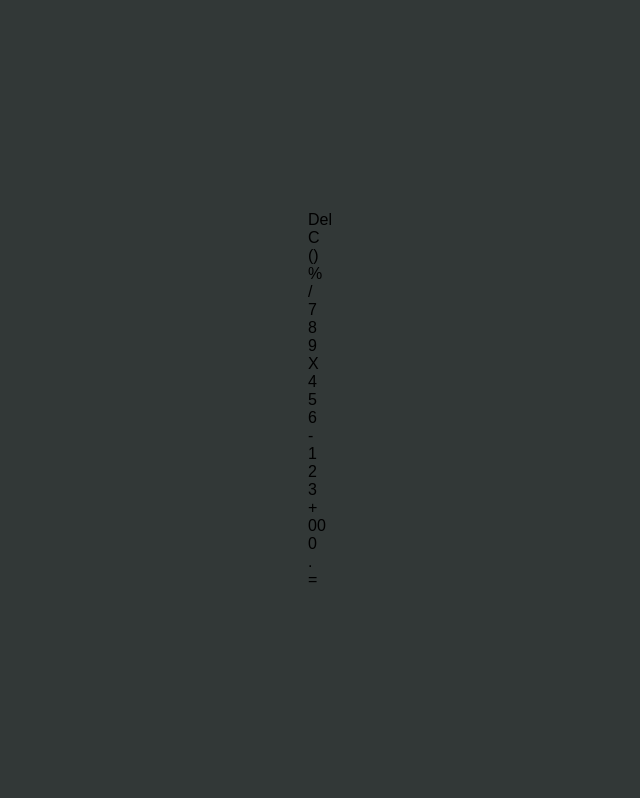
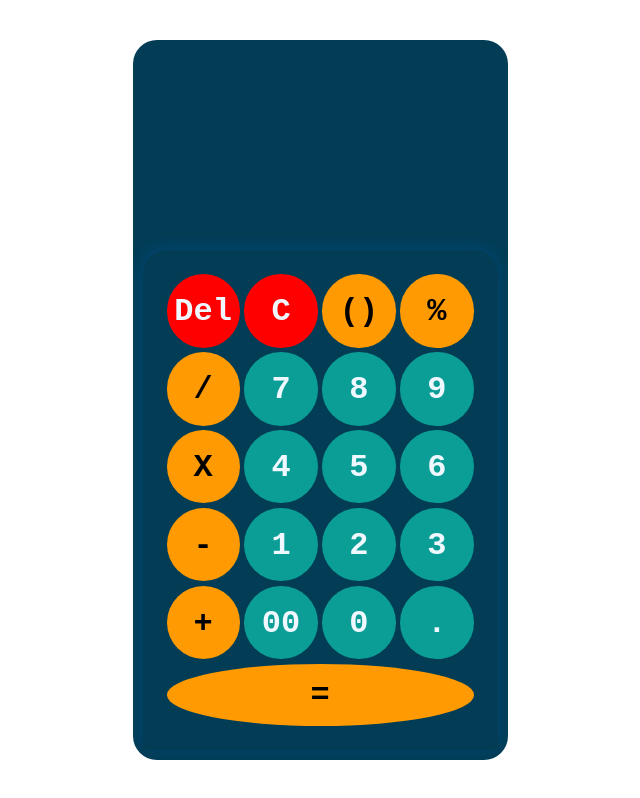
Before and after one commit to anggamardison/angga-id, a plain HTML site: page Kalkulator_Id/index.html in a window 1280 px wide. Shown: the whole page, without its empty margins (320-960 px from the left). Drawn offline with Linux system fonts and the light colour scheme.

Commit message:
Update style.css

```diff
--- a/Kalkulator_Id/style.css
+++ b/Kalkulator_Id/style.css
@@ -1,72 +1,128 @@
 /* Reset margin, padding, and box-sizing for all elements */
 * {
-  margin: 0;
-  padding: 0;
-  box-sizing: border-box; /* Mengatur box-sizing untuk semua elemen */
-  font-family: "Poppins", sans-serif; /* Mengatur font default */
+  margin: 0; /* Menghilangkan margin default */
+  padding: 0; /* Menghilangkan padding default */
+  box-sizing: border-box; /* Mengatur box-sizing untuk menghitung padding dan border dalam lebar dan tinggi elemen */
+  font-family: "Courier New", Courier, monospace; /* Mengatur font default */
 }
 
 /* Mengatur gaya untuk elemen body */
 body {
-  width: 100%; /* Lebar penuh */
-  height: 100vh; /* Tinggi penuh viewport */
-  display: flex; /* Menggunakan flexbox untuk penataan */
-  justify-content: center; /* Mengatur konten di tengah secara horizontal */
-  align-items: center; /* Mengatur konten di tengah secara vertikal */
-  background-color: #323837; /* Warna latar belakang */
+  display: flex; /* Menggunakan flexbox untuk tata letak */
+  justify-content: center; /* Mengatur konten agar terpusat secara horizontal */
+  align-items: center; /* Mengatur konten agar terpusat secara vertikal */
+  height: 100vh; /* Mengatur tinggi body menjadi 100% dari viewport */
 }
 
-/* Gaya untuk kalkulator */
-.calculator {
-  border: 1px solid #717377; /* Garis batas kalkulator */
-  padding: 20px; /* Ruang di dalam kalkulator */
-  border-radius: 16px; /* Sudut melengkung */
-  background: #1a1b26; /* Warna latar belakang kalkulator */
-  box-shadow: 0px 3px 15px rgba(113, 115, 119, 0.5); /* Bayangan untuk efek kedalaman */
+/* Mengatur gaya untuk kontainer utama */
+.container {
+  width: 100%; /* Lebar kontainer 100% */
+  max-width: 375px; /* Lebar maksimum kontainer */
+  min-height: 640px; /* Tinggi minimum kontainer */
+  overflow: hidden; /* Menyembunyikan konten yang melampaui batas kontainer */
+  border-radius: 1.5rem; /* Membuat sudut kontainer melengkung */
+  display: flex; /* Menggunakan flexbox untuk tata letak */
+  flex-direction: column; /* Mengatur arah flex menjadi kolom */
+  position: relative; /* Mengatur posisi relatif untuk elemen anak */
+  padding: 10px; /* Memberikan padding di dalam kontainer */
+  justify-content: center; /* Mengatur konten agar terpusat secara vertikal */
+  background-color: rgb(2, 61, 85); /* Mengatur warna latar belakang kontainer */
 }
 
-/* Gaya untuk input */
-input {
-  width: 320px; /* Lebar input */
-  border: none; /* Tanpa garis batas */
-  padding: 24px; /* Ruang di dalam input */
-  margin: 10px; /* Margin di sekitar input */
-  background: transparent; /* Latar belakang transparan */
-  border: 1px solid rgba(255, 255, 255, 0.1); /* Garis batas dengan transparansi */
-  border-radius: 16px; /* Sudut melengkung */
-  box-shadow: 5px 5px 15px rgba(0, 0, 0, 0.5); /* Bayangan untuk efek kedalaman */
-  font-size: 40px; /* Ukuran font */
-  text-align: right; /* Teks rata kanan */
-  cursor: pointer; /* Kursor pointer saat hover */
-  color: #ffffff; /* Warna teks */
+/* Mengatur gaya untuk layar kalkulator */
+.layar {
+  min-height: 200px; /* Tinggi minimum layar */
+  padding: 1.5rem; /* Memberikan padding di dalam layar */
+  display: flex; /* Menggunakan flexbox untuk tata letak */
+  justify-content: flex-end; /* Mengatur konten agar berada di sebelah kanan */
+  align-items: flex-end; /* Mengatur konten agar berada di bagian bawah */
+  text-align: right; /* Mengatur teks agar rata kanan */
+  flex: 1 1 0%; /* Mengatur fleksibilitas layar */
 }
 
-/* Gaya untuk placeholder di input */
-input::placeholder {
-  color: #ffffff; /* Warna placeholder */
+/* Mengatur gaya untuk input di layar */
+.layar .input {
+  font-size: 1.25rem; /* Ukuran font untuk input */
+  margin-bottom: 0.5rem; /* Margin bawah untuk pemisahan dari elemen lain */
+  color: aliceblue; /* Warna teks input */
 }
 
-/* Gaya untuk tombol */
-button {
-  border: none; /* Tanpa garis batas */
-  width: 60px; /* Lebar tombol */
-  height: 60px; /* Tinggi tombol */
-  margin: 10px; /* Margin di sekitar tombol */
-  border-radius: 50%; /* Membuat tombol bulat */
-  background: transparent; /* Latar belakang transparan */
-  color: #ffffff; /* Warna teks tombol */
-  font-size: 20px; /* Ukuran font tombol */
-  border: 1px solid rgba(255, 255, 255, 0.1); /* Garis batas dengan transparansi */
-  box-shadow: 5px 5px 15px rgba(0, 0, 0, 0.5); /* Bayangan untuk efek kedalaman */
-  cursor: pointer; /* Kursor pointer saat hover */
+/* Mengatur gaya untuk output di layar */
+.layar .output {
+  font-size: 3rem; /* Ukuran font untuk output */
+  font-weight: 700; /* Ketebalan font untuk output */
+  width: 100%; /* Lebar output 100% */
+  max-width: 100%; /* Lebar maksimum output */
+  overflow: auto; /* Menyediakan scroll jika konten melampaui batas */
+  color: aliceblue; /* Warna teks output */
 }
 
-/* Gaya khusus untuk tombol sama dengan (=) */
-.equalBtn {
-  background-color: #fb7c14; /* Warna latar belakang untuk tombol sama dengan */
+/* Mengatur gaya untuk operator di layar */
+.layar .opr {
+  color: rgb(194, 2, 2); /* Warna teks untuk operator */
 }
 
-/* Gaya untuk operator */
-.operator {
-  color: #fb7c14; /* Warna teks untuk operator */
+/* Mengatur gaya untuk tombol */
+.btn {
+  display: grid; /* Menggunakan grid untuk tata letak tombol */
+  grid-template-columns: repeat(4, 1fr); /* Membuat 4 kolom dengan lebar yang sama */
+  grid-template-rows: repeat(5, 1fr); /* Membuat 5 baris dengan tinggi yang sama */
+  gap: 0.3rem; /* Jarak antar tombol */
+  padding: 1.5rem; /* Memberikan padding di dalam tombol */
+  border-radius: 1.5rem 1.5rem 0 0; /* Membuat sudut tombol melengkung di bagian atas */
+  box-shadow: 0px -2px 16px rgba(3, 107, 252, 0.2); /* Menambahkan bayangan pada tombol */
 }
+
+/* Mengatur gaya untuk angka, operator, dan tombol hapus */
+.angka,
+.op,
+.hapus {
+  position: relative; /* Mengatur posisi relatif untuk elemen */
+  display: block; /* Mengatur elemen menjadi block */
+  padding-top: 100%; /* Membuat elemen berbentuk persegi */
+  cursor: pointer; /* Mengubah kursor menjadi pointer saat hover */
+  color: aliceblue; /* Warna teks untuk angka */
+  border-radius: 50%; /* Membuat tombol berbentuk lingkaran */
+  background-color: rgb(11, 158,  151); /* Mengatur warna latar belakang untuk angka */
+  transition: 0.2s; /* Menambahkan efek transisi saat hover */
+  user-select: none; /* Mencegah pemilihan teks */
+}
+
+/* Mengatur gaya untuk operator dan tombol hapus */
+.op,
+.hapus {
+  color: black; /* Warna teks untuk operator dan tombol hapus */
+  background-color: rgb(255, 154, 2); /* Mengatur warna latar belakang untuk operator */
+}
+
+/* Mengatur gaya khusus untuk tombol hapus */
+.hapus {
+  background-color: red; /* Mengatur warna latar belakang tombol hapus menjadi merah */
+  color: aliceblue; /* Warna teks untuk tombol hapus */
+}
+
+/* Mengatur gaya untuk teks di dalam tombol */
+.btn span {
+  position: absolute; /* Mengatur posisi teks menjadi absolut */
+  top: 50%; /* Mengatur posisi vertikal teks di tengah */
+  left: 50%; /* Mengatur posisi horizontal teks di tengah */
+  transform: translate(-50%, -50%); /* Menggeser teks agar tepat di tengah */
+  font-size: 2rem; /* Ukuran font untuk teks di dalam tombol */
+  font-weight: 700; /* Ketebalan font untuk teks di dalam tombol */
+}
+
+/* Mengatur efek hover pada tombol */
+.btn:hover {
+  box-shadow: inset 0px 0px 8px rgba(0, 0, 0, 0.2); /* Menambahkan efek bayangan saat hover */
+}
+
+/* Mengatur gaya untuk hasil kalkulasi */
+.hasil {
+  position: relative; /* Mengatur posisi relatif untuk elemen hasil */
+  padding-top: 20%; /* Memberikan padding atas untuk hasil */
+  cursor: pointer; /* Mengubah kursor menjadi pointer saat hover */
+  color: black; /* Warna teks untuk hasil */
+  background-color: rgb(255, 154, 2); /* Mengatur warna latar belakang untuk hasil */
+  grid-column: span 4; /* Mengatur hasil agar mengambil 4 kolom dalam grid */
+  border-radius: 50%; /* Membuat hasil berbentuk lingkaran */
+}
```
